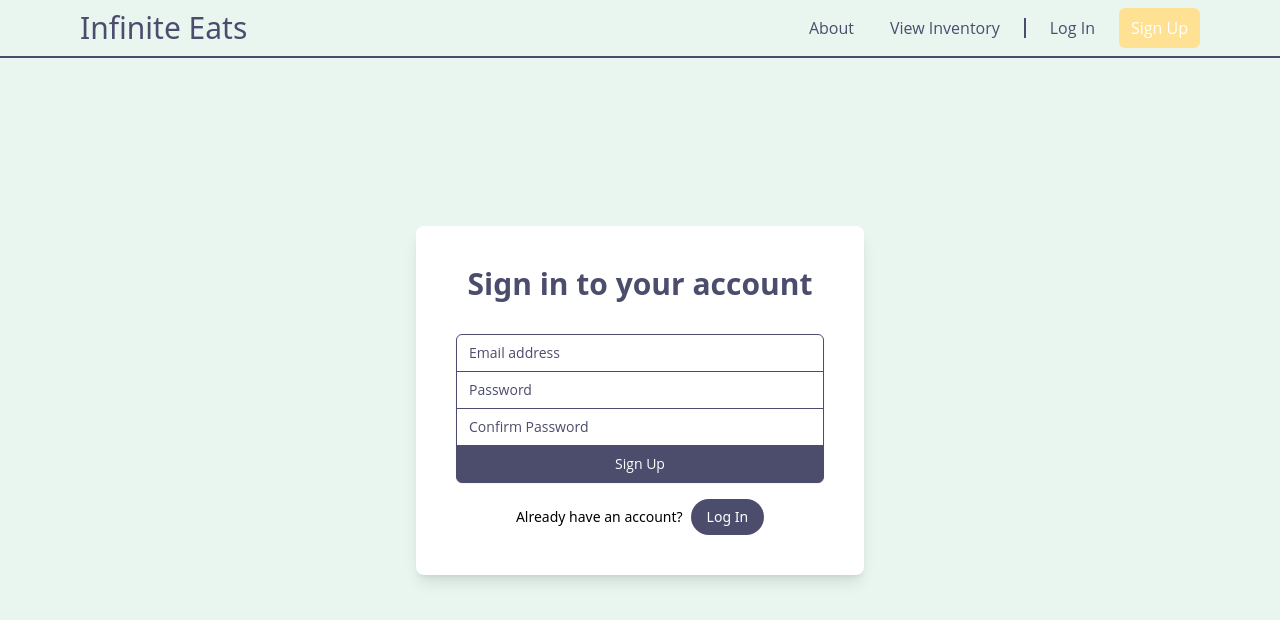
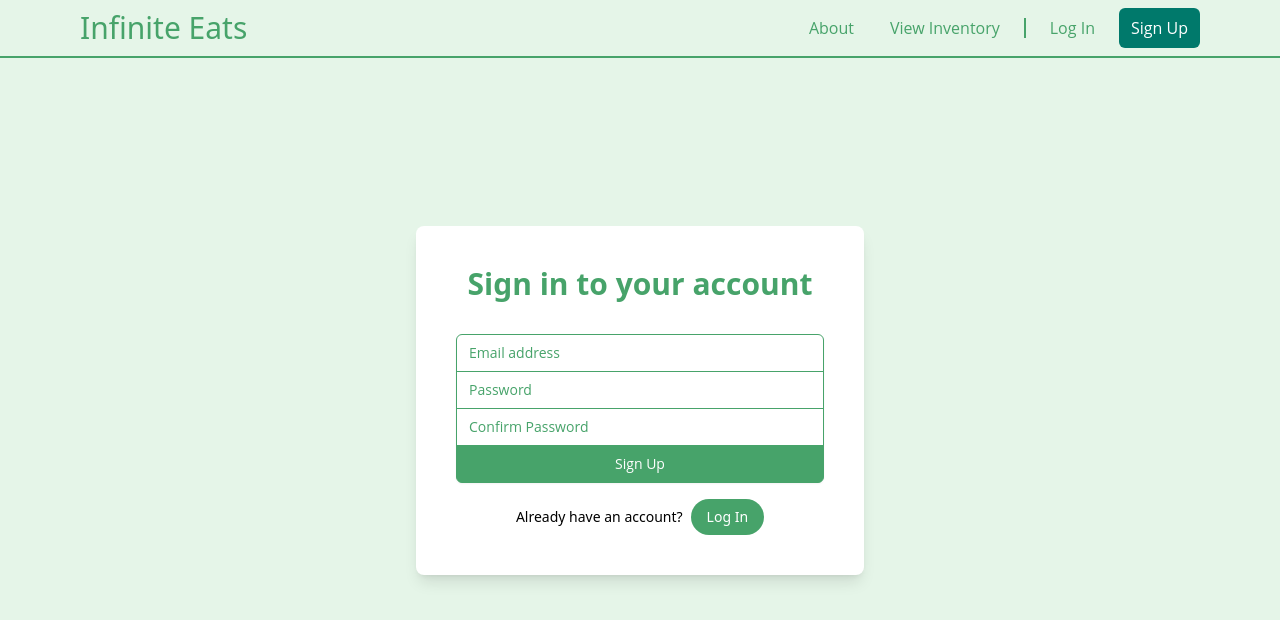
Before and after one commit to jmayheww/infinite-eats, a React (Create React App) app in the folder client/: page /signup in a window 1280 px wide. Shown: the top 620 px of the page. Built offline with nearby package versions, Linux system fonts and the light colour scheme; no server answers.

Commit message:
update tailwind.config themes to create a bolder palette that better captures the freshness and warmth of the app theme

```diff
--- a/client/src/components/ErrorMessage.js
+++ b/client/src/components/ErrorMessage.js
@@ -5,15 +5,17 @@ function ErrorMessage() {
   const { errors } = useContext(UserContext);
 
   return (
-    <div>
-      {errors.map((error, index) => (
-        <div
-          key={index}
-          className="bg-red-100 border border-red-400 text-red-700 px-4 py-3 rounded relative mt-4"
-        >
-          <span className="block sm:inline">{error}</span>
-        </div>
-      ))}
+    <div
+      className="bg-red-100 border border-red-400 text-red-700 px-4 py-3 rounded relative mt-4"
+      role="alert"
+    >
+      <ul className="list-disc list-inside">
+        {errors.map((error, index) => (
+          <li key={index} className="mb-1">
+            {error}
+          </li>
+        ))}
+      </ul>
     </div>
   );
 }
--- a/client/tailwind.config.js
+++ b/client/tailwind.config.js
@@ -7,10 +7,11 @@ module.exports = {
         current: "currentColor",
         black: "#000",
         white: "#fff",
-        primary: "#4C4C6D",
-        secondary: "#1B9C85",
-        tertiary: "#E8F6EF",
-        accent: "#FFE194",
+        primary: "#47A36A", // A bolder, vibrant green
+        secondary: "#FFA43D", // A bolder, warmer orange
+        tertiary: "#E5F5E8", // A slightly more saturated light greenish white
+        accent: "#00796B", // A deeper, bolder teal
+        darkaccent: "#2E3E48", // A darker, more saturated gray-blue
       },
       fontFamily: {
         opensans: ["Open Sans", "sans-serif"],
```
